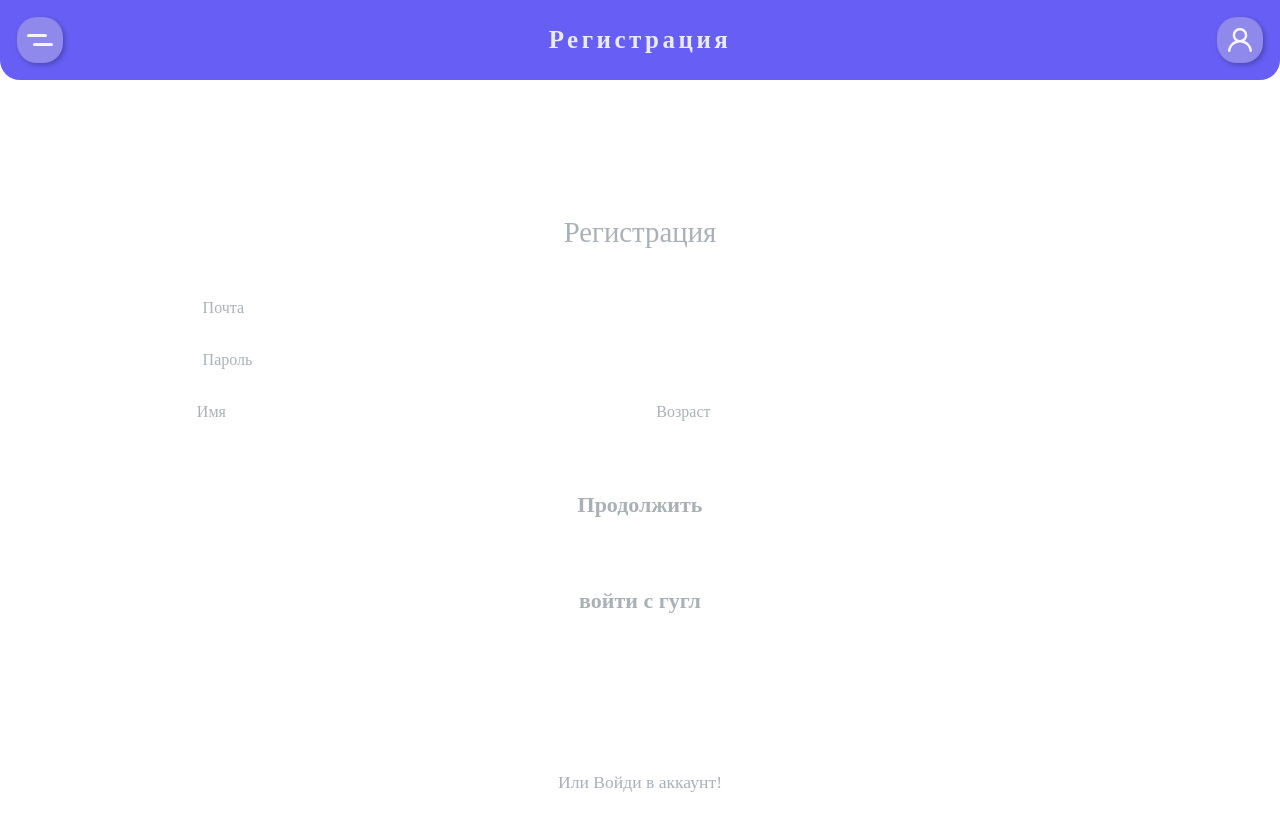
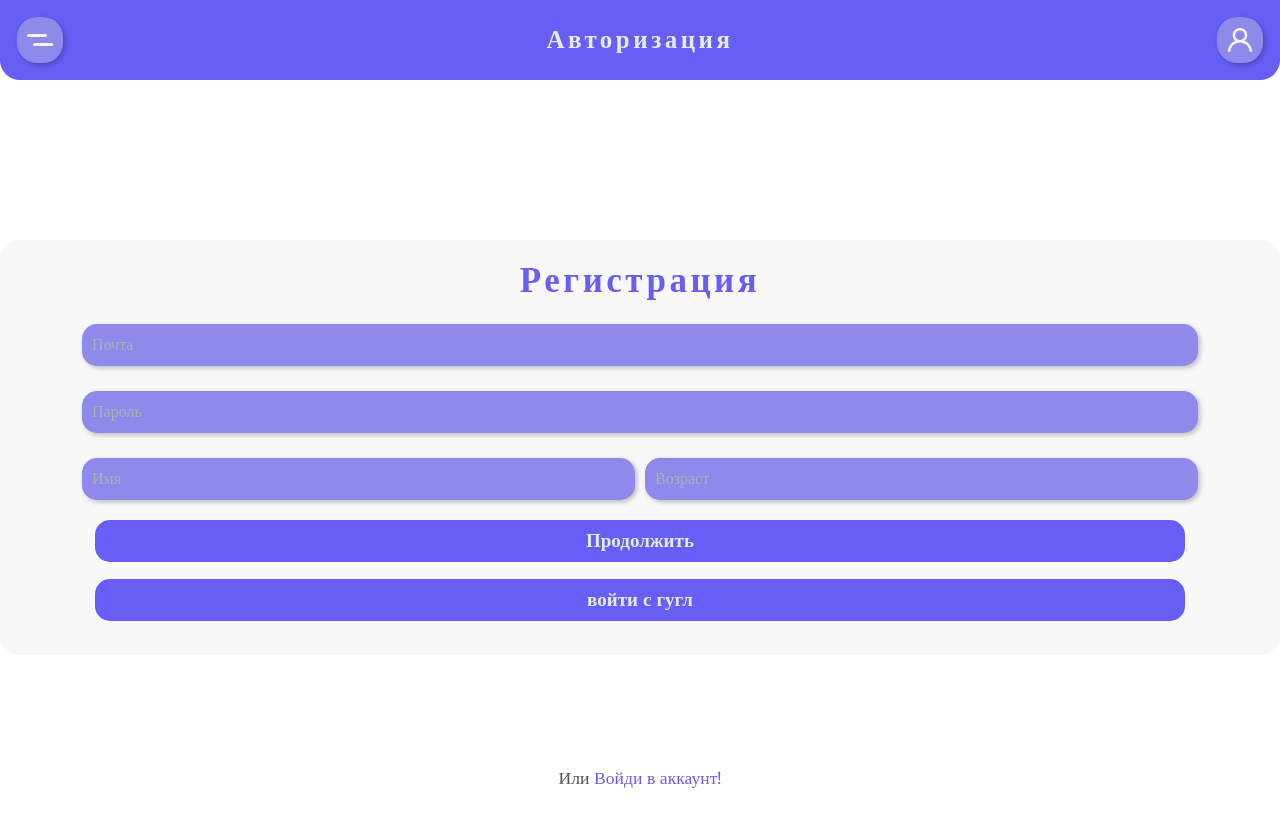
Before and after one commit to ByEfimov/Tempus-One_TS, a React (Vite) app: page /Register in a window 1280 px wide. Built offline with nearby package versions, Linux system fonts and the light colour scheme.

Commit message:
forms & veryfed

```diff
--- a/src/Api/Posts/getPostDataFromId.ts
+++ b/src/Api/Posts/getPostDataFromId.ts
@@ -8,7 +8,12 @@ export function getPostFromId(id: string | undefined): Promise<Post | null> {
             ref(db, 'posts/' + id),
             (snapshot) => {
                 if (snapshot.exists()) {
-                    resolve(snapshot.val());
+                    const Post = {
+                        ...snapshot.val(),
+                        PostId: snapshot.key,
+                    };
+
+                    resolve(Post);
                 } else {
                     console.error('Пост не найден.');
                     reject(null);
--- a/src/Components/Forms/AuthenticationForm.tsx
+++ b/src/Components/Forms/AuthenticationForm.tsx
@@ -37,6 +37,7 @@ const AuthenticationFrom: FC<AuthenticationFromProps> = ({
         >
             <div className={FormsStyles.AuthForm}>
                 <div className={FormsStyles.Title}>{title}</div>
+                <div className={FormsStyles.InputWrapper}>
                     <input
                         type="email"
                         className={
@@ -49,7 +50,8 @@ const AuthenticationFrom: FC<AuthenticationFromProps> = ({
                     <input
                         type="password"
                         className={
-                        (validatePassword(Pass) && FormsStyles.validInput) ||
+                            (validatePassword(Pass) &&
+                                FormsStyles.validInput) ||
                             undefined
                         }
                         onChange={(e) => setPass(e.target.value)}
@@ -60,24 +62,24 @@ const AuthenticationFrom: FC<AuthenticationFromProps> = ({
                             <input
                                 type="text"
                                 placeholder="Имя"
+                                maxLength={12}
                                 onChange={(e) => setName(e.target.value)}
                             />
                             <input
                                 type="number"
                                 placeholder="Возраст"
-                            onChange={(e) => setAge(parseInt(e.target.value))}
+                                onChange={(e) =>
+                                    setAge(parseInt(e.target.value))
+                                }
                             />
                         </div>
                     )}
+                </div>
+
                 <ButtonVoid
                     title="Продолжить"
                     clickHandler={() => {}}
-                    classes={
-                        (validateEmail(Email) &&
-                            validatePassword(Pass) &&
-                            FormsStyles.ActiveButton) ||
-                        undefined
-                    }
+                    classes={FormsStyles.button}
                 ></ButtonVoid>
                 <AuthWithGoogle />
             </div>
--- a/src/Components/Forms/FormsStyles.module.scss
+++ b/src/Components/Forms/FormsStyles.module.scss
@@ -3,102 +3,87 @@
 
 .Container {
     display: flex;
-    align-items: center;
+    align-items: left;
     justify-content: center;
     flex-direction: column;
     position: relative;
     height: 92dvh;
-    margin-top: calc(var(--mainMarginTop) - 20px);
-    font-family: 'Golos Text';
+    margin-top: 17px;
     .nextForm {
         margin-top: 10px;
         display: flex;
         font-size: 1.1em;
         gap: 5px;
         position: absolute;
-        bottom: 20px;
+        bottom: 40px;
+        justify-content: center;
+        display: flex;
+        width: 100%;
+        color: var(--DarkTextColor);
         a {
-            color: var(--accentTextColor);
+            color: var(--AccentColor);
         }
     }
     .AuthForm {
-        animation: forwards 0.3s OpenBlock;
         margin-top: -30px;
-        padding: 2em;
-        border-radius: 1em;
-        border: 1px solid var(--mainBorderColor);
-        box-shadow: var(--mainBoxShadow);
-        background-color: var(--mainBackGroudColor);
+        padding: 17px;
+        border-radius: var(--DefaultBorderRadius);
+        background-color: var(--GreyColor);
         display: flex;
-        width: 85vw;
+        width: 100%;
         align-items: center;
         flex-direction: column;
-        font-size: 16px;
-        padding-top: 50px;
-        padding-bottom: 50px;
 
         button {
-            transition: all 0.3s;
-            color: var(--mainTextColor);
-            width: 70vw;
-            margin-top: 10px;
-            padding: 0.6em;
-            background: var(--accentTextColor);
-            border-radius: 0.5em;
-            border: 1px solid var(--mainBorderColor);
-        }
-        .ActiveButton {
-            box-shadow: var(--activeBoxShadow);
-            transform: scale(1.005);
+            margin-top: -17px;
+            padding: 8px;
+            width: 90%;
+            background-color: var(--AccentColor);
+            border-radius: 15px;
+            color: var(--WhiteTextColor);
+            text-align: center;
+            font-size: 19px;
+            font-weight: 600;
         }
         .Title {
-            margin-bottom: 40px;
-            font-weight: 500;
-            font-size: 1.8em;
+            color: var(--AccentColor);
+            font-size: 35px;
+            font-weight: 700;
+            letter-spacing: 3.5px;
+            margin-bottom: 20px;
         }
         input::placeholder {
             transition: all 0.3s;
-            color: var(--secondTextColor);
+            color: var(--GreyTextColor);
         }
-        input:focus {
-            background: var(--secondBackGroudColor);
-            border-bottom: 1px solid var(--errorAccentColor);
-        }
+
         input:focus::placeholder {
             color: var(--mainTextColor);
         }
+        .InputWrapper {
+            padding-left: 17px;
+            padding-right: 17px;
+            width: 92.3%;
+        }
         input {
-            transition: all 0.3s;
-            border: 1px solid transparent;
-            margin-bottom: 0.8em;
-            width: 70vw;
-            padding: 0.6em;
-            font-size: 1em;
-            border-radius: 0.5em;
-            color: var(--mainTextColor);
-            box-sizing: border-box;
-            background: var(--mainBorderColor);
+            color: var(--WhiteTextColor);
+            padding: 10px;
+            width: 100%;
+            border-radius: 15px;
+            box-shadow: var(--DarkShadow);
+            margin-bottom: 25px;
+            background-color: var(--AccentColor2);
         }
 
-        .validInput {
-            border-bottom: 1px solid var(--activeAccentColor);
-        }
-        .validInput:focus {
-            border-bottom: 1px solid var(--activeAccentColor);
-        }
         .moreInputs {
             display: flex;
-            gap: 0.9vw;
-            border-radius: 0.5em;
-            overflow: hidden;
+            gap: 10px;
             margin-bottom: 20px;
             input {
+                box-shadow: var(--DarkShadow);
                 margin-bottom: 0px;
-                border-radius: 0px;
-                width: 35vw;
-            }
-            input:focus {
-                border: 1px solid transparent;
+                border-radius: 15px;
+                width: 50%;
             }
         }
     }
--- a/src/Components/Header/HeaderWrapper.tsx
+++ b/src/Components/Header/HeaderWrapper.tsx
@@ -58,10 +58,10 @@ const HeaderWrapper = ({
                 TitleOfHeader = 'Пост';
                 break;
             case 'Login':
-                TitleOfHeader = 'Вход';
+                TitleOfHeader = 'Авторизация';
                 break;
             case 'Register':
-                TitleOfHeader = 'Регистрация';
+                TitleOfHeader = 'Авторизация';
                 break;
             case 'NeedAuth':
                 TitleOfHeader = 'Нужен вход';
--- a/src/Components/MiniComponents/MiniComponents.module.scss
+++ b/src/Components/MiniComponents/MiniComponents.module.scss
@@ -13,7 +13,7 @@
         border-radius: 15px;
         color: var(--WhiteTextColor);
         text-align: center;
-        font-size: 22px;
+        font-size: 20px;
         font-weight: 600;
     }
 }
--- a/src/Components/ShowPosts/Posts/ShowPosts.tsx
+++ b/src/Components/ShowPosts/Posts/ShowPosts.tsx
@@ -16,13 +16,9 @@ const ShowPosts: FC<ShowPosts> = ({ filter }) => {
     const dispatch = useAppDispatch();
 
     useEffect(() => {
-        const startPosition = 0;
         getPosts(filter || null).then((posts) => {
-            const scrollPosition = window.scrollY;
-            if (scrollPosition === startPosition) {
-                setPosts(posts);
-                dispatch(setLastPostKey(Object.keys(posts).pop()));
-            }
+            setPosts(posts);
+            dispatch(setLastPostKey(Object.keys(posts).pop()));
         });
     }, []);
 
--- a/src/Components/ShowPosts/Posts/Styles.module.scss
+++ b/src/Components/ShowPosts/Posts/Styles.module.scss
@@ -3,6 +3,7 @@
     display: flex;
     flex-direction: column;
     gap: 7px;
+}
 .Post {
     background-color: var(--GreyColor);
     padding: 17px;
@@ -102,4 +103,3 @@
         }
     }
 }
-}
--- a/src/Pages/OpenUser/UserPage.module.scss
+++ b/src/Pages/OpenUser/UserPage.module.scss
@@ -86,6 +86,6 @@
     border-radius: 15px;
     color: var(--WhiteTextColor);
     text-align: center;
-    font-size: 22px;
+    font-size: 20px;
     font-weight: 600;
 }
--- a/src/Pages/OpenUser/UserPage.tsx
+++ b/src/Pages/OpenUser/UserPage.tsx
@@ -89,7 +89,6 @@ interface UserDataProps {
 }
 
 const UserData: FC<UserDataProps> = ({ OpenUser }) => {
-    console.log(OpenUser);
     return (
         <div className={Styles.UserData}>
             <div className={Styles.TopBar}>
--- a/src/Pages/VerifiedEmail/Styles.module.scss
+++ b/src/Pages/VerifiedEmail/Styles.module.scss
@@ -1,3 +1,22 @@
 .buttons {
-    margin-top: 100px;
+    padding: 17px;
+    width: 100%;
+    height: 100vh;
+    position: absolute;
+    align-items: center;
+    top: 0;
+    justify-content: center;
+    display: flex;
+    padding-top: 100px;
+    flex-direction: column;
+    border-radius: var(--DefaultBorderRadius);
+    background-color: var(--GreyColor);
+    .Title {
+        width: 100%;
+        color: var(--DarkTextColor);
+        text-align: center;
+        font-size: 20px;
+        font-weight: 700;
+        margin-bottom: 20px;
+    }
 }
--- a/src/Pages/VerifiedEmail/VerifiedEmail.tsx
+++ b/src/Pages/VerifiedEmail/VerifiedEmail.tsx
@@ -31,6 +31,9 @@ const VerifyingEmail = () => {
     if (!UserEmailVerified) {
         return (
             <div className={Styles.buttons}>
+                <div className={Styles.Title}>
+                    Отправь письмо и подтверди почту!
+                </div>
                 <ButtonVoid
                     title="Отправить письмо"
                     clickHandler={() => sendMailForVerifying()}
```
Also changed, not shown: src/Pages/OpenPost/PostPage.tsx (+15 -7 lines). Lines whose indentation alone changed are shown as unchanged.
